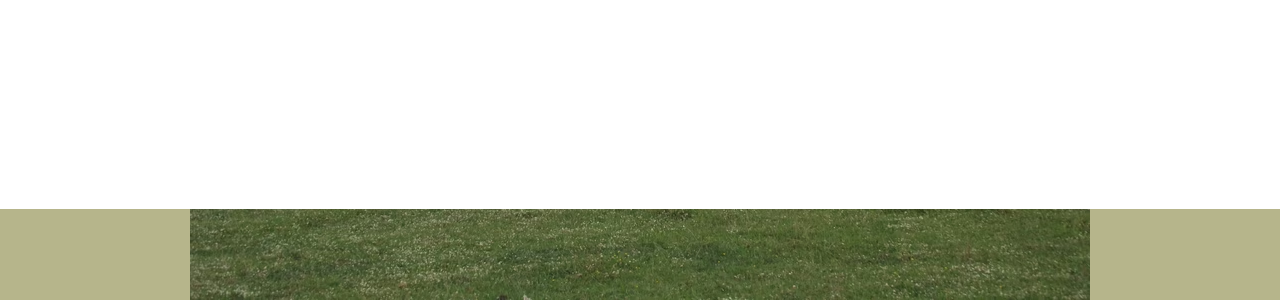
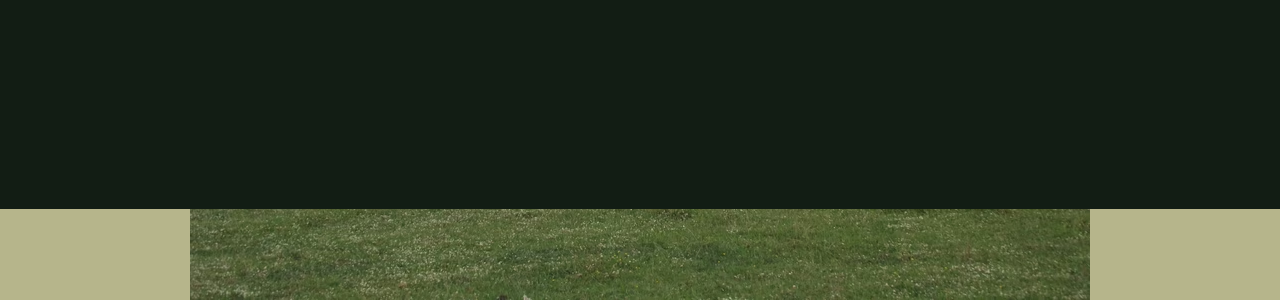
Before and after one commit to axel-paillaud/travel-life, a website built with Vite: page index.html in a window 1280 px wide. Shown: the part 591-891 px from the top of the page. Built offline with nearby package versions, Linux system fonts and the light colour scheme.

Commit message:
set text color and background color to --main

```diff
--- a/js/Components/backgroundAnimation/backgroundAnimation.css
+++ b/js/Components/backgroundAnimation/backgroundAnimation.css
@@ -1,7 +1,7 @@
 .bg-animation-wrapper {
     position: absolute;
     inset: 0;
-    background-color: white;
+    background-color: var(--main);
     z-index: 30;
     transform-origin: left;
     animation: bganimation 0.9s cubic-bezier(.86,0,.07,1);
--- a/js/Components/title/title.css
+++ b/js/Components/title/title.css
@@ -1,4 +1,5 @@
 .title {
+    color: var(--main);
     font-size: 128px;
     font-family: Roboto Condensed;
     margin: 0;
```
